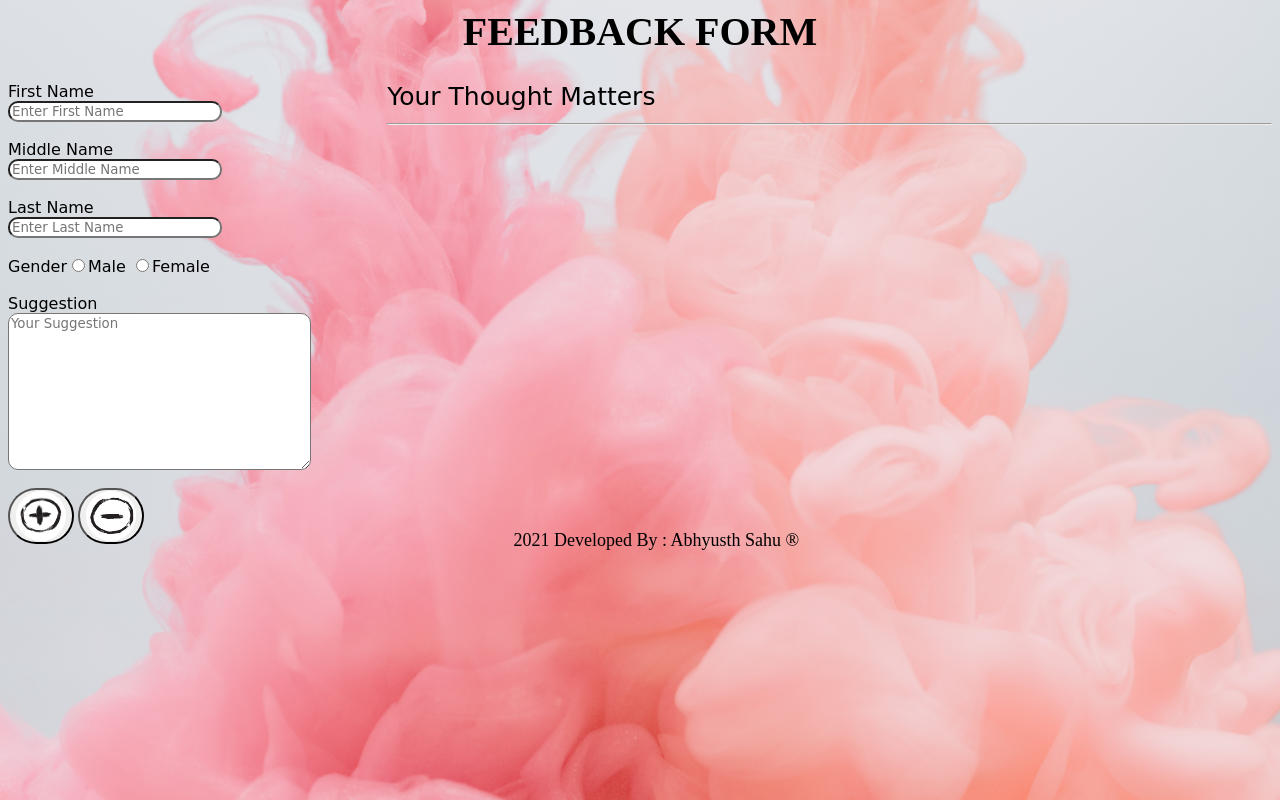
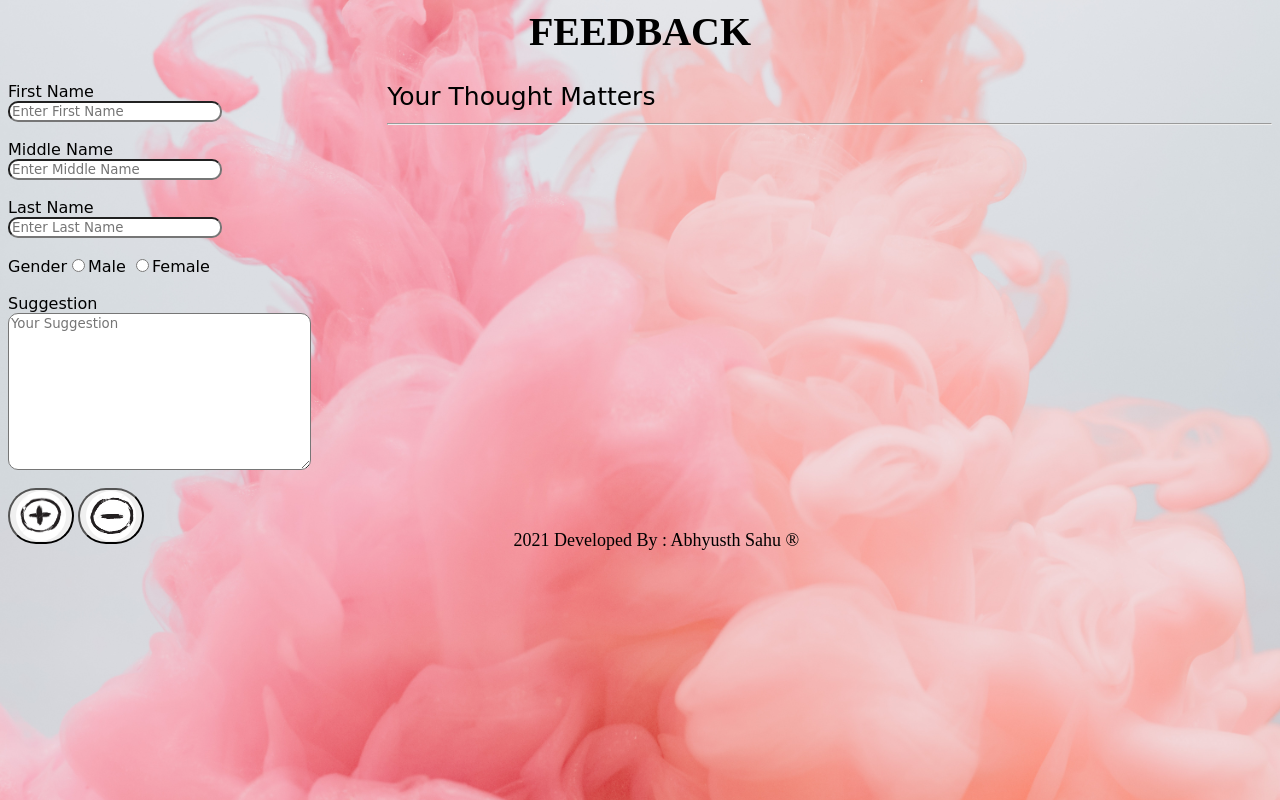
Before and after one commit to abhyusthsahu/HTML, a plain HTML site: page feed/index.html in a window 1280 px wide. Shown: the top 800 px of the page. Drawn offline with Linux system fonts and the light colour scheme; files whose address does not match are found by name.

Commit message:
Update index.html

```diff
--- a/feed/index.html
+++ b/feed/index.html
@@ -6,7 +6,7 @@
     <link href="feedback.css" rel="stylesheet" type="text/css">
     </head>
     <body>
-        <h1 align="center">FEEDBACK FORM</h1>
+        <h1 align="center">FEEDBACK</h1>
         <div id="top">
         <div style="width: 30%; float:left;">
             <form id="form">
```
